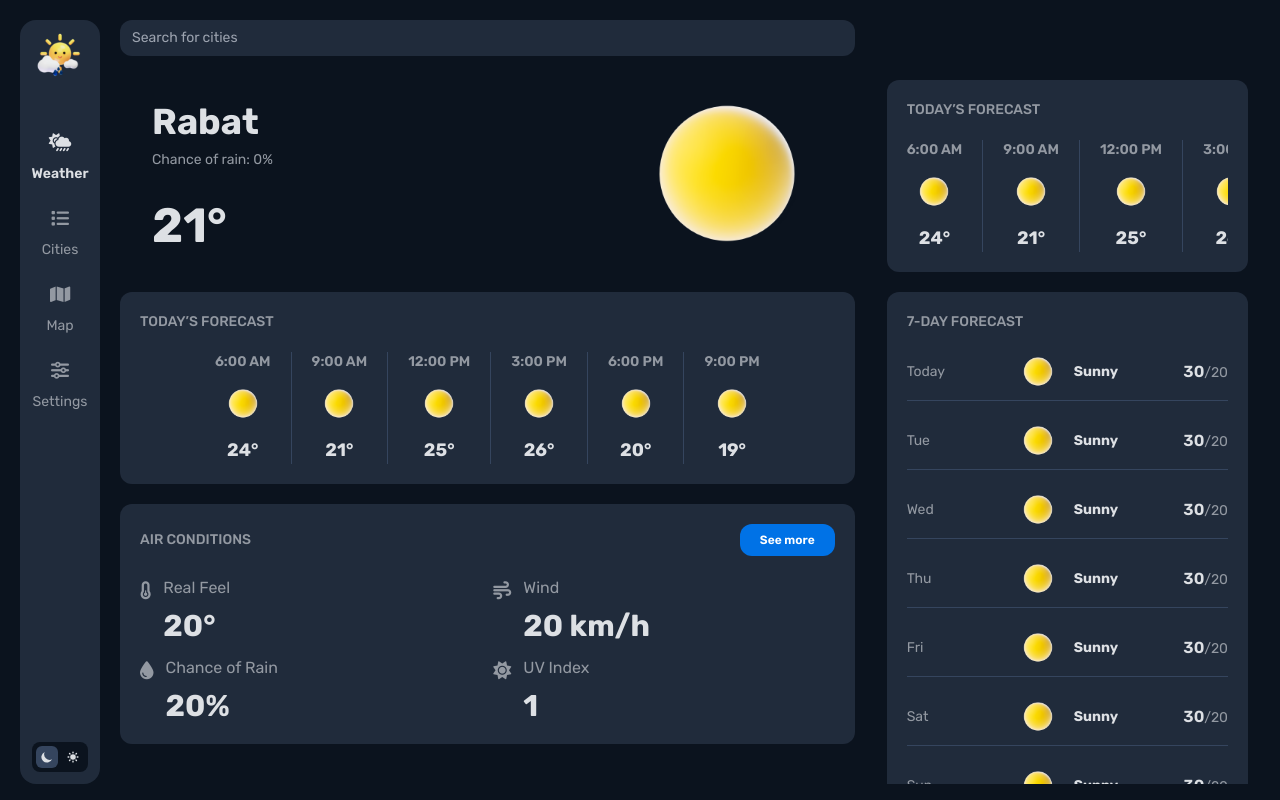
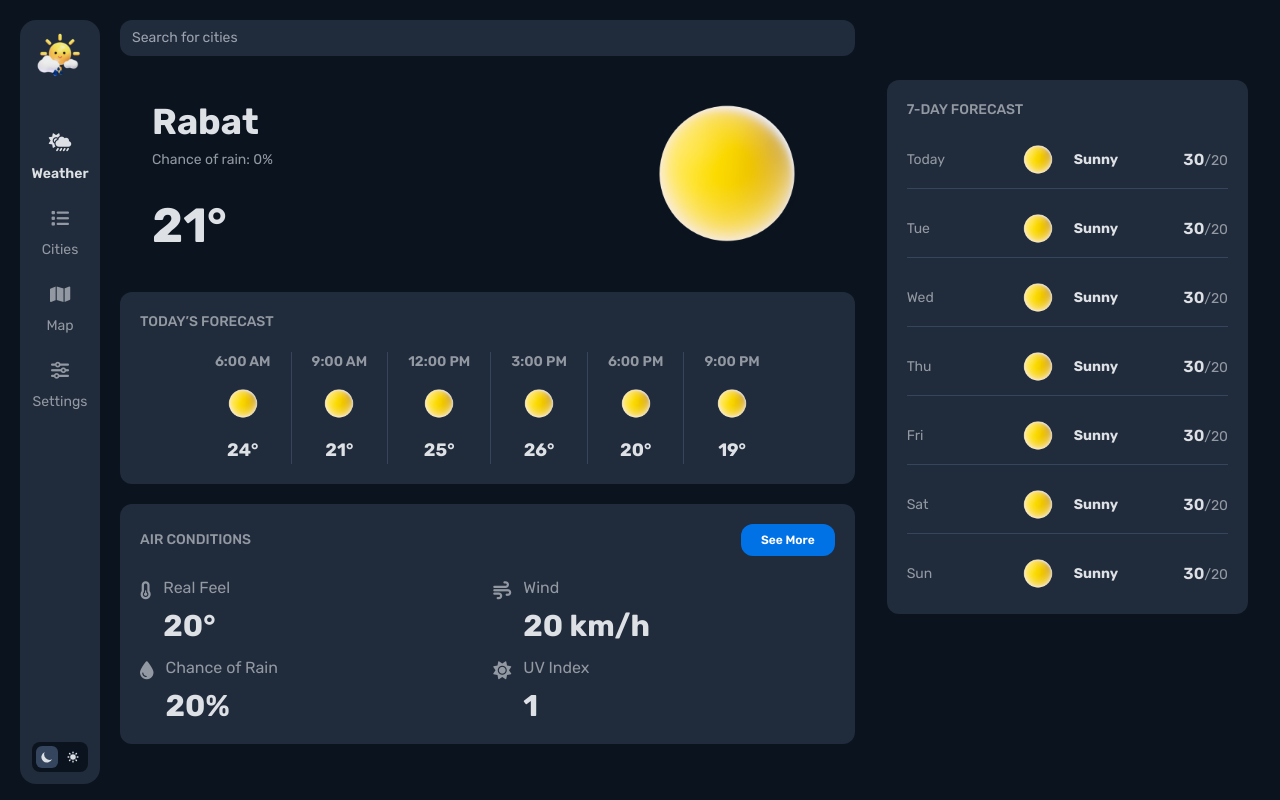
Before and after one commit to Zawalid/weather-app, a React (Vite) app: page /app/weather in a window 1280 px wide. Built offline with nearby package versions, Linux system fonts and the light colour scheme.

Commit message:
Add the see more air conditions functionality

```diff
--- a/src/features/weather/AirConditions.jsx
+++ b/src/features/weather/AirConditions.jsx
@@ -1,21 +1,40 @@
-import Button from "@/ui/Button";
-import Condition from "./Condition";
+import Button from '@/ui/Button';
+import Condition from './Condition';
+import { useOutletContext } from 'react-router-dom';
 
 export default function AirConditions() {
+  const { seeMore, setSeeMore } = useOutletContext();
+
   return (
-    <div className="bg-background-secondary rounded-xl p-5">
-      <div className="flex items-center justify-between mb-5">
-        <h3 className="text-text-secondary text-sm font-medium ">
-          AIR CONDITIONS
-        </h3>
-        <Button className="py-1 px-3 text-xs">See more</Button>
+    <>
+      <div className={`rounded-xl p-5 ${seeMore ? '' : 'bg-background-secondary'} `}>
+        <div className='mb-5 flex items-center justify-between'>
+          <h3 className='text-sm font-medium text-text-secondary '>AIR CONDITIONS</h3>
+          <Button className='px-3 py-1 text-xs' onClick={() => setSeeMore(!seeMore)}>
+            {seeMore ? 'See Less' : 'See More'}
+          </Button>
+        </div>
+
+        <div className='grid grid-cols-2 gap-3 max-[400px]:grid-cols-1 '>
+          <Condition
+            separate={seeMore}
+            icon='fa-temperature-quarter'
+            name='Real Feel'
+            value='20°'
+          />
+          <Condition separate={seeMore} icon='fa-wind' name='Wind' value='20 km/h' />
+          <Condition separate={seeMore} icon='fa-droplet' name='Chance of Rain' value='20%' />
+          <Condition separate={seeMore} icon='fa-sun' name='UV Index' value='1' />
+          {seeMore && (
+            <>
+              <Condition separate={seeMore} icon='fa-shower' name='Humidity' value='60%' />
+              <Condition separate={seeMore} icon='fa-eye' name='Visibility' value='12km' />
+              <Condition separate={seeMore} icon='fa-gauge-high' name='Pressure' value='1020 hPa' />
+              <Condition separate={seeMore} icon='fa-cloud-sun' name='Sunset' value='20:56' />
+            </>
+          )}
+        </div>
       </div>
-      <div className="grid gap-3 grid-cols-2 max-[400px]:grid-cols-1 ">
-        <Condition icon="fa-temperature-quarter" name="Real Feel" value="20°" />
-        <Condition icon="fa-wind" name="Wind" value="20 km/h" />
-        <Condition icon="fa-droplet" name="Chance of Rain" value="20%" />
-        <Condition icon="fa-sun" name="UV Index" value="1" />
-      </div>
-    </div>
+    </>
   );
 }
--- a/src/features/weather/Weather.jsx
+++ b/src/features/weather/Weather.jsx
@@ -1,12 +1,15 @@
-import AirConditions from "./AirConditions";
-import TodayForecast from "./TodayForecast";
-import CurrentWeather from "./CurrentWeather";
+import AirConditions from './AirConditions';
+import TodayForecast from './TodayForecast';
+import CurrentWeather from './CurrentWeather';
+import { useOutletContext } from 'react-router-dom';
 
 export default function Weather() {
+  const { seeMore } = useOutletContext();
+
   return (
-    <div className="flex flex-col gap-5 ">
-      <CurrentWeather imageClass="w-28 sm:w-48" />
-      <TodayForecast className="md:justify-center" />
+    <div className='flex flex-col gap-5 '>
+      <CurrentWeather imageClass='w-28 sm:w-48' />
+      {!seeMore && <TodayForecast className='md:justify-center' />}
       <AirConditions />
     </div>
   );
--- a/src/ui/AppLayout.jsx
+++ b/src/ui/AppLayout.jsx
@@ -6,6 +6,8 @@ import Aside from './Aside';
 
 export default function AppLayout() {
   const [isAsideOpen, setIsAsideOpen] = useState(false);
+  const [seeMore, setSeeMore] = useState(false);
+
   return (
     <main className='grid h-full grid-cols-[60px_1fr] gap-5 bg-background-primary p-3 sm:grid-cols-[80px_1fr] lg:grid-cols-[80px_2fr_1fr] lg:grid-rows-[40px_1fr] lg:p-5'>
       <SideBar />
@@ -20,14 +22,19 @@ export default function AppLayout() {
         </button>
       </div>
       <div className='col-start-2 h-[calc(100vh-80px)] overflow-auto pr-3 lg:h-[calc(100vh-96px)]'>
-        <Outlet />
+        <Outlet
+          context={{
+            seeMore,
+            setSeeMore,
+          }}
+        />
       </div>
       <div
         className={`fixed  top-[68px] flex h-[calc(100%-80px)] w-[calc(100%-80px)] flex-col gap-5 overflow-auto  px-3 transition-[right] duration-500 hover:right-0 sm:w-[calc(100%-100px)] lg:static lg:h-full lg:w-full lg:py-0 lg:pl-0 ${
           isAsideOpen ? 'right-0' : '-right-full'
         }`}
       >
-        <Aside />
+        <Aside seeMore={seeMore} />
       </div>
     </main>
   );
--- a/src/ui/Aside.jsx
+++ b/src/ui/Aside.jsx
@@ -8,11 +8,11 @@ import WeekForecast from '../features/weather/WeekForecast';
 import ThreeDaysForecast from '../features/weather/ThreeDaysForeCast';
 import Cities from '../features/cities/Cities';
 
-export default function Aside() {
+export default function Aside({ seeMore }) {
   const currentTab = useLocation().pathname.split('/')[2];
   return currentTab === 'weather' ? (
     <>
-      <TodayForecast className='noScrollbar justify-start overflow-auto' />
+      {seeMore && <TodayForecast className='noScrollbar justify-start overflow-auto' />}
       <WeekForecast />
     </>
   ) : currentTab === 'cities' ? (
@@ -28,7 +28,7 @@ export default function Aside() {
     </>
   ) : (
     <>
-    <Cities type={3} />
+      <Cities type={3} />
     </>
   );
 }
--- a/src/ui/Button.jsx
+++ b/src/ui/Button.jsx
@@ -1,7 +1,8 @@
-export default function Button({ children, className }) {
+export default function Button({ children, className, onClick }) {
   return (
     <button
-      className={`w-fit rounded-xl bg-primary px-5 py-2 text-sm  font-semibold text-white transition-colors duration-300  hover:bg-primary-hover ${className}`}
+      className={`hover:bg-primary-hover w-fit rounded-xl bg-primary px-5 py-2  text-sm font-semibold text-white transition-colors  duration-300 ${className}`}
+      onClick={onClick}
     >
       {children}
     </button>
```
